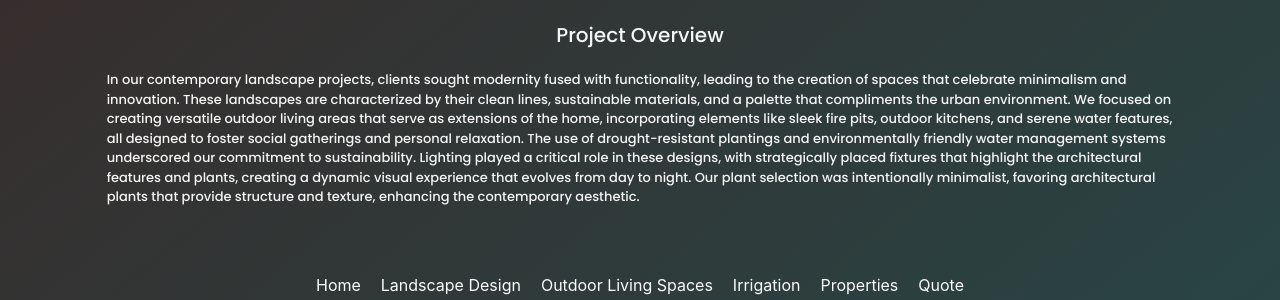
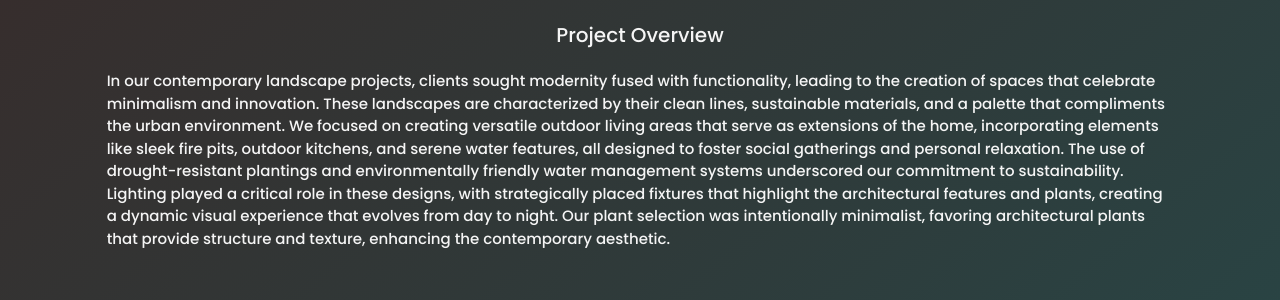
Before and after one commit to johnlundy94/landscape, a React (Create React App) app: page /oasis in a window 1280 px wide. Shown: the part 601-901 px from the top of the page. Built offline with nearby package versions, Linux system fonts and the light colour scheme.

Commit message:
Website is portfolio ready

```diff
--- a/src/App.css
+++ b/src/App.css
@@ -13,7 +13,7 @@ h1 {
 
 p {
   font-family: "Poppins", sans-serif;
-font-size: 20px;
+font-size: 30px;
   font-size: small;
   color: whitesmoke;
 }
--- a/src/pages/properties/Properties.css
+++ b/src/pages/properties/Properties.css
@@ -1,14 +1,3 @@
-@keyframes slideInFromLeft {
-  0% {
-      transform: translateX(-100%);
-      opacity: 0;
-  }
-  100% {
-      transform: translateX(0);
-      opacity: 1;
-  }
-}
-
 .properties-container {
   display: grid;
   grid-template-columns: repeat(12, 1fr);
@@ -67,13 +56,12 @@
     padding-bottom: 20px;
     grid-column: span 12;
     text-align: center;
-    animation: 1s ease-out 0s 1 slideInFromLeft;
 }
 
 .property-text {
+  font-size: 15px;
   grid-column: 2/ span 10;
   text-align: left;
-  animation: 1s ease-out 0s 1 slideInFromLeft;
 }
 
   @media (min-width: 488px) {
--- a/src/pages/services/Services.css
+++ b/src/pages/services/Services.css
@@ -24,6 +24,7 @@
 }
 
 .services-title{
+    font-size: 30px;
     padding-top: 30px;
     padding-bottom: 20px;
     grid-column: span 12;
@@ -32,6 +33,7 @@
 }
 
 .services-text {
+    font-size: 20px;
     grid-column: 2/ span 10;
     text-align: left;
     animation: 1s ease-out 0s 1 slideInFromLeft;
```
